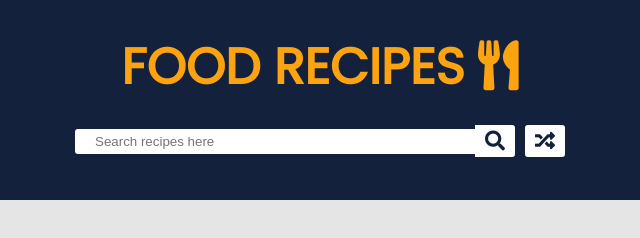
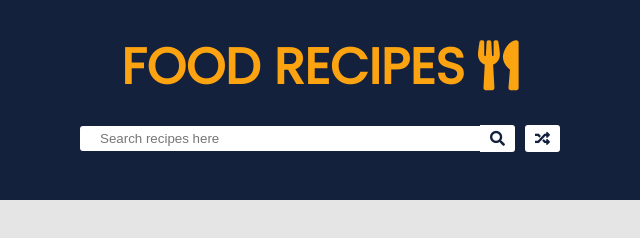
Before and after one commit to mis-coder/Food-Recipes, a plain HTML site: page index.html in a window 1280 px wide. Shown: the full height of the page, 320-960 px from the left. Drawn offline with Linux system fonts and the light colour scheme; no server answers.

Commit message:
Update style.css

```diff
--- a/style.css
+++ b/style.css
@@ -78,8 +78,8 @@ header input:focus{
 .fa-search{
     color: var(--blue);
     background-color: var(--white);
-    font-size: 2rem;
-    padding: 6px 1rem;
+    font-size: 1.5rem;
+    padding: 0.6rem 1rem;
     cursor: pointer;
     border-top-right-radius: 0.3rem;
     border-bottom-right-radius: 0.3rem;
@@ -88,8 +88,8 @@ header input:focus{
 .fa-random{
     color: var(--blue);
     background-color: var(--white);
-    font-size: 2rem;
-    padding: 6px 1rem;
+    font-size: 1.5rem;
+    padding: 0.6rem 1rem;
     cursor: pointer;
     margin-left: 1rem;
     border-radius: 0.3rem;
```
